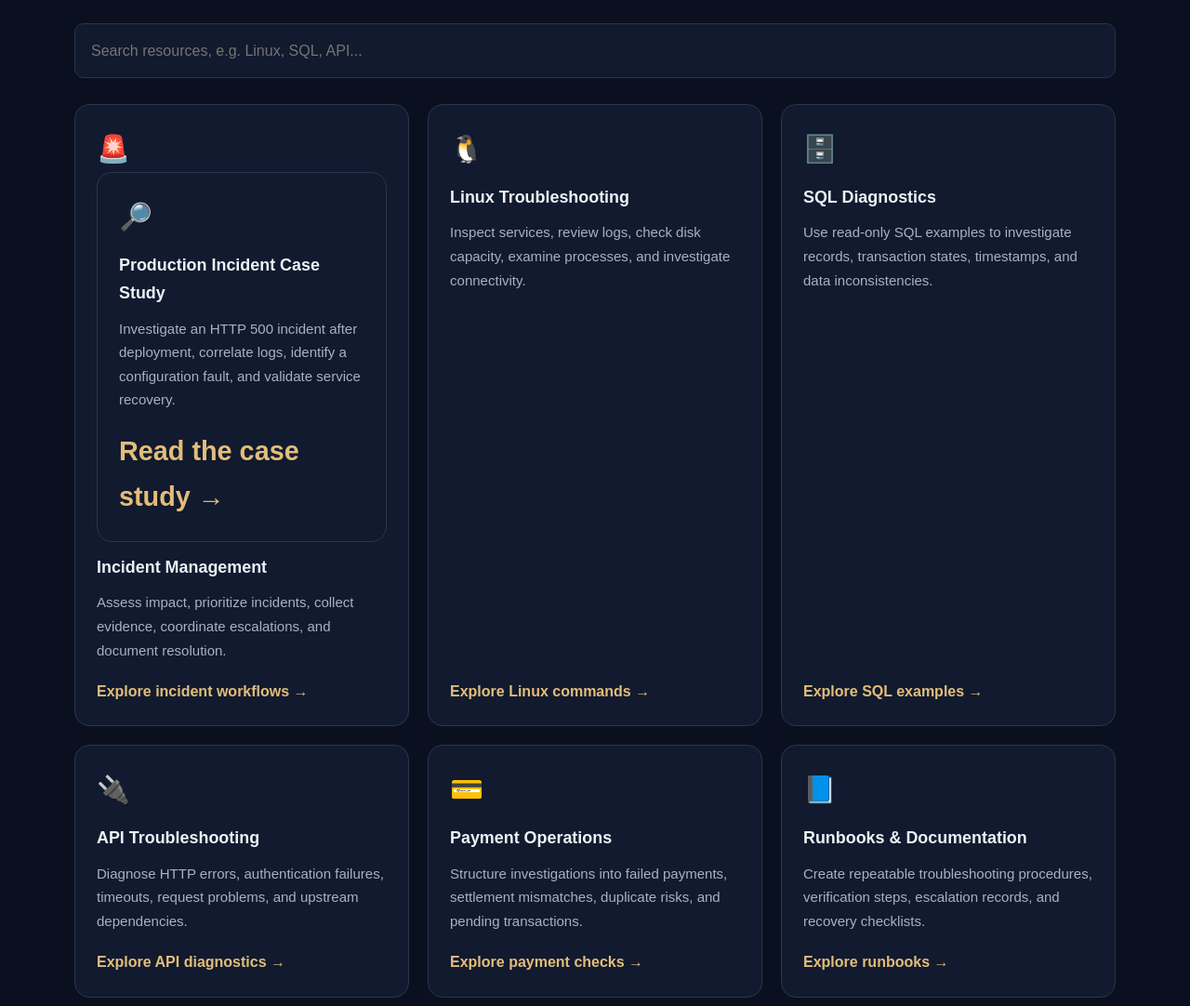
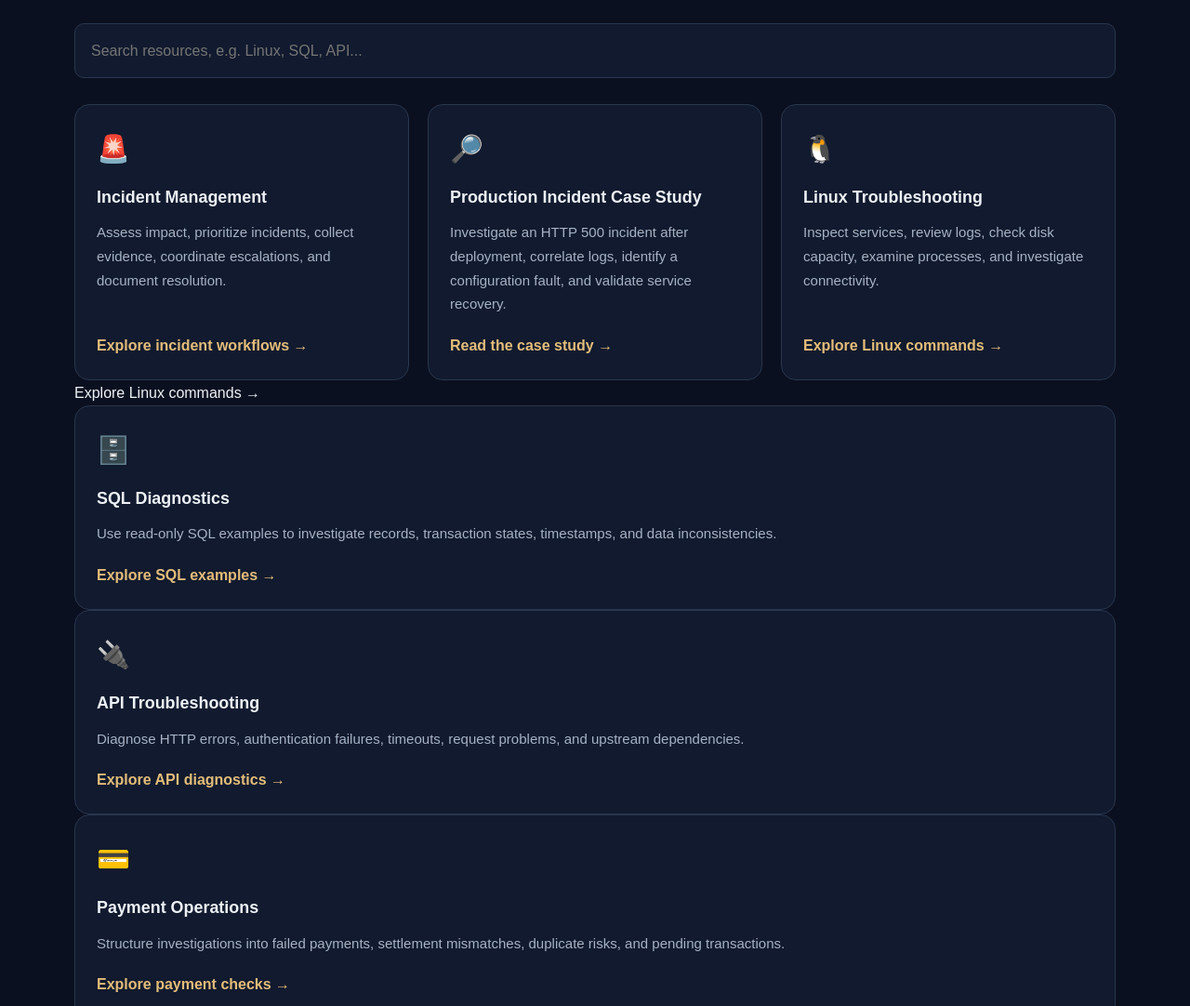
Before and after one commit to Borak002/application-support-toolkit, a plain HTML site: page index.html in a window 1280 px wide. Shown: the part 981-2063 px from the top of the page at 93% size. Drawn offline with Linux system fonts and the light colour scheme.

Commit message:
Update index.html

```diff
--- a/index.html
+++ b/index.html
@@ -460,9 +460,21 @@
             aria-label="Search toolkit resources">
         </div>
 
+
 <div class="grid" id="resourceGrid">
+
   <article class="card" data-search="incident management sla severity escalation root cause">
-            <div class="card-icon">🚨
+    <div class="card-icon">🚨</div>
+    <h3>Incident Management</h3>
+    <p>
+      Assess impact, prioritize incidents, collect evidence,
+      coordinate escalations, and document resolution.
+    </p>
+    <a class="card-link" href="#incident-management">
+      Explore incident workflows →
+    </a>
+  </article>
+
   <article class="card" data-search="case study production incident http 500 database logs root cause deployment">
     <div class="card-icon">🔎</div>
     <h3>Production Incident Case Study</h3>
@@ -475,16 +487,6 @@
       Read the case study →
     </a>
   </article>
-</div>
-            <h3>Incident Management</h3>
-            <p>
-              Assess impact, prioritize incidents, collect evidence,
-              coordinate escalations, and document resolution.
-            </p>
-            <a class="card-link" href="#incident-management">
-              Explore incident workflows →
-            </a>
-          </article>
 
   <article class="card" data-search="linux server terminal logs disk cpu memory processes">
     <div class="card-icon">🐧</div>
@@ -494,6 +496,13 @@
       examine processes, and investigate connectivity.
     </p>
     <a class="card-link" href="#linux">
+      Explore Linux commands →
+    </a>
+  </article>
+
+  <!-- Keep the remaining existing resource cards here -->
+
+</div>
               Explore Linux commands →
             </a>
           </article>
```
Lines whose indentation alone changed are shown as unchanged.
